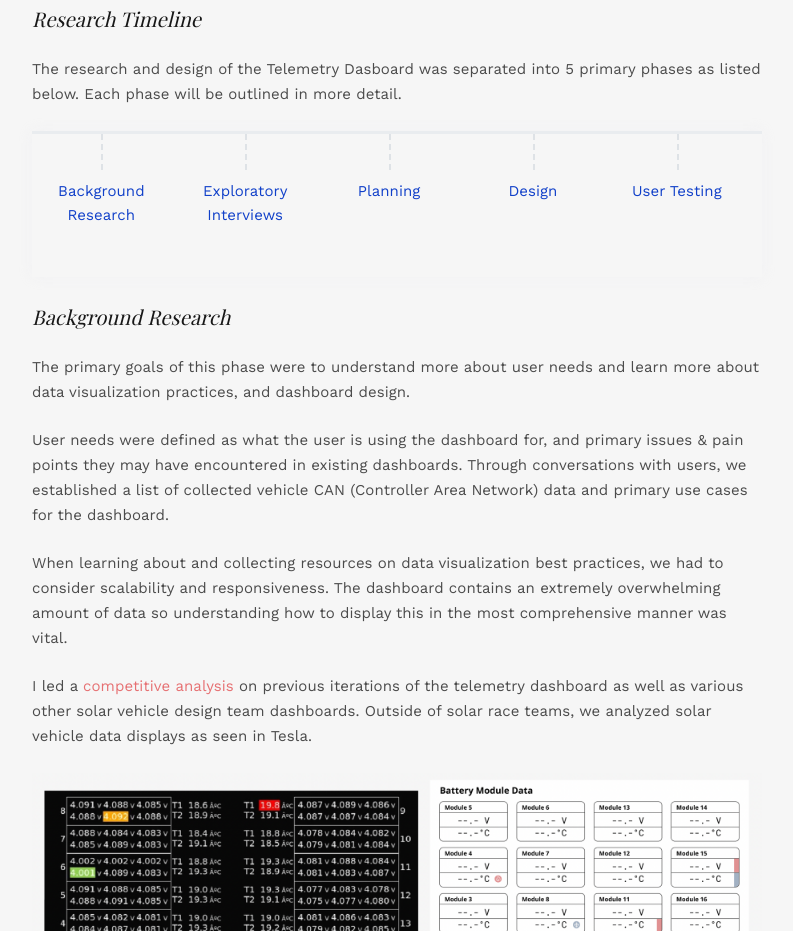
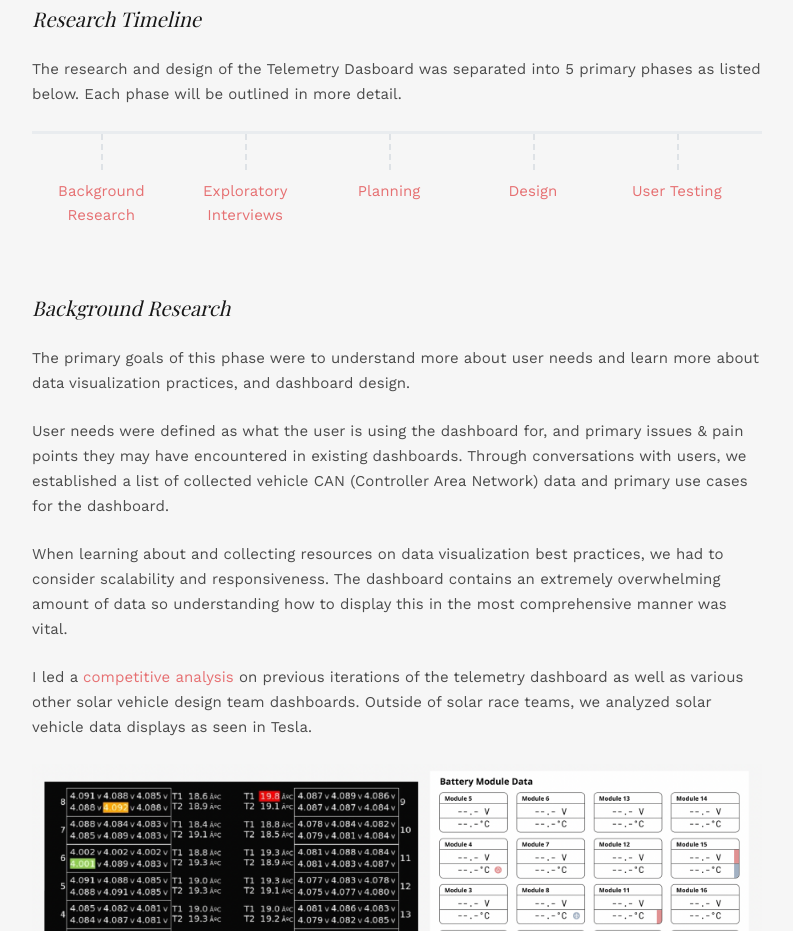
Before and after one commit to cab40/CatherineBurns, a plain HTML site: page projects/midsun.html in a window 1280 px wide. Shown: the part 1034-1965 px from the top of the page, without its empty margins (243-1036 px from the left). Drawn offline with nearby package versions, Linux system fonts and the light colour scheme; a web font is replaced by a local one.

Commit message:
v4.1 - tiny timeline edit

```diff
--- a/assets/css/projects.css
+++ b/assets/css/projects.css
@@ -4,6 +4,10 @@
 
 a:hover{
     color:var(--accent) !important;
+}
+
+.nk-nav-logo:hover {
+    text-decoration: none !important;
 }
 
 .proj-header{
@@ -99,6 +103,10 @@ a:hover{
 
 
 /* TIMELINE */
+.time-items {
+    color:var(--accent) !important;
+}
+
 .hori-timeline .events {
     border-top: 3px solid #e9ecef;
 }
@@ -136,24 +144,6 @@ a:hover{
         top: -12px;
     }
 }
-.bg-soft-primary {
-    background-color: rgba(64,144,203,.3)!important;
-}
-.bg-soft-success {
-    background-color: rgba(71,189,154,.3)!important;
-}
-.bg-soft-danger {
-    background-color: rgba(231,76,94,.3)!important;
-}
-.bg-soft-warning {
-    background-color: rgba(249,213,112,.3)!important;
-}
-.card {
-    border: none;
-    margin-bottom: 24px;
-    -webkit-box-shadow: 0 0 13px 0 rgba(236,236,241,.44);
-    box-shadow: 0 0 13px 0 rgba(236,236,241,.44);
-}
 
 .timeline-item{
     width: 19% !important;
--- a/projects/midsun.html
+++ b/projects/midsun.html
@@ -172,28 +172,28 @@
                                                 <ul class="list-inline events">
                                                     <li class="list-inline-item event-list timeline-item">
                                                         <div class="">
-                                                            <a href="#BR"><p>Background Research</p></a><br>
+                                                            <a href="#BR" class="time-items"><p>Background Research</p></a><br>
                                                             <!-- <p class="text-muted">Sample Desc</p> -->
                                                         </div>
                                                     </li>
                                                     <li class="list-inline-item event-list timeline-item">
                                                         <div class="">
-                                                            <a href="#EI"><p>Exploratory Interviews</p></a><br>
+                                                            <a href="#EI" class="time-items"><p>Exploratory Interviews</p></a><br>
                                                         </div>
                                                     </li>
                                                     <li class="list-inline-item event-list timeline-item">
                                                         <div class="">
-                                                            <a href="#PL"><p>Planning</p></a><br><br>
+                                                            <a href="#PL" class="time-items"><p>Planning</p></a><br><br>
                                                         </div>
                                                     </li>
                                                     <li class="list-inline-item event-list timeline-item">
                                                         <div class="">
-                                                            <a href="#DE"><p>Design</p></a><br><br>
+                                                            <a href="#DE" class="time-items"><p>Design</p></a><br><br>
                                                         </div>
                                                     </li>
                                                     <li class="list-inline-item event-list timeline-item">
                                                         <div class="">
-                                                            <a href="#UT"><p>User Testing</p></a><br><br>
+                                                            <a href="#UT" class="time-items"><p>User Testing</p></a><br><br>
                                                         </div>
                                                     </li>
                                                 </ul>
```
